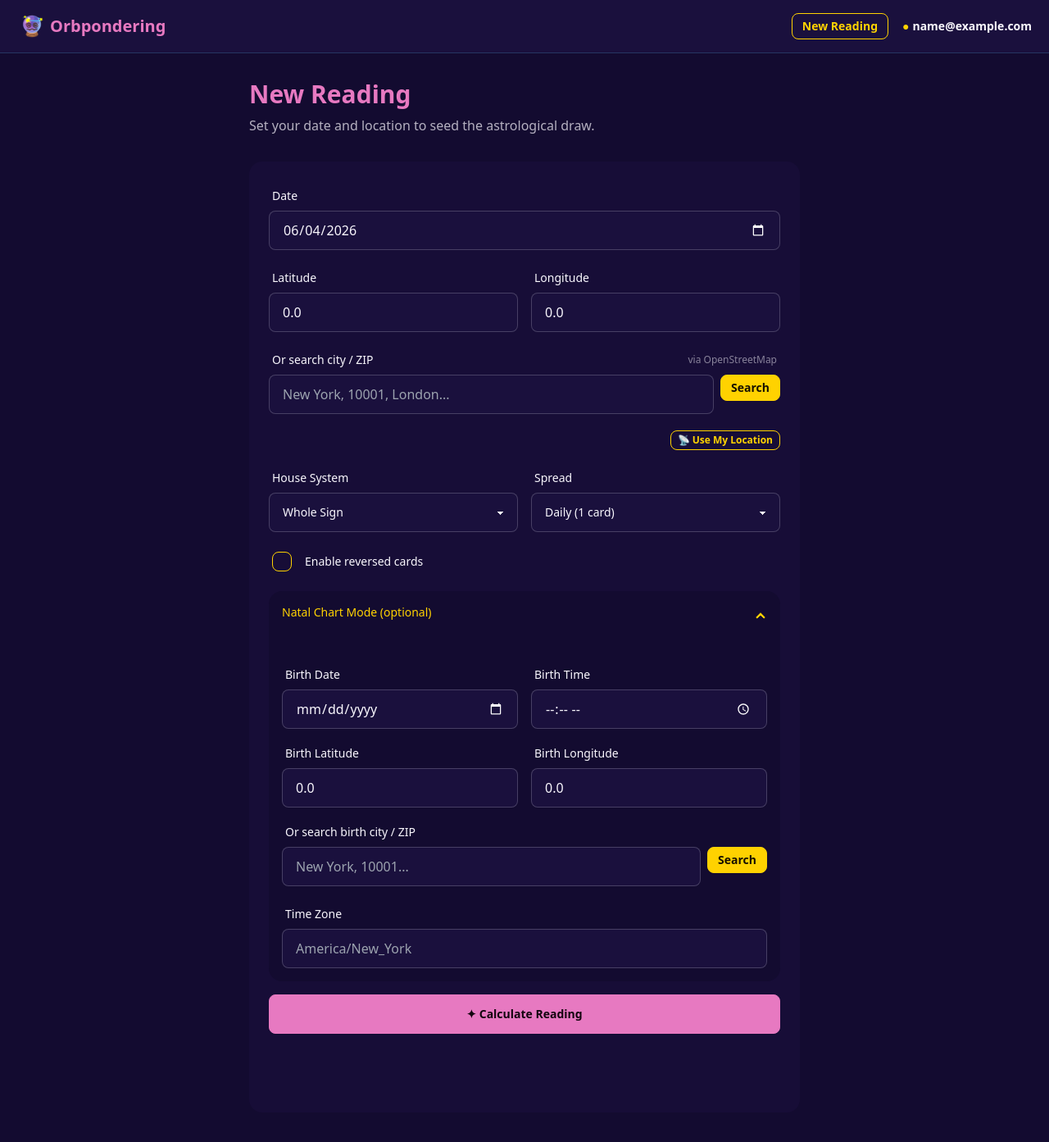
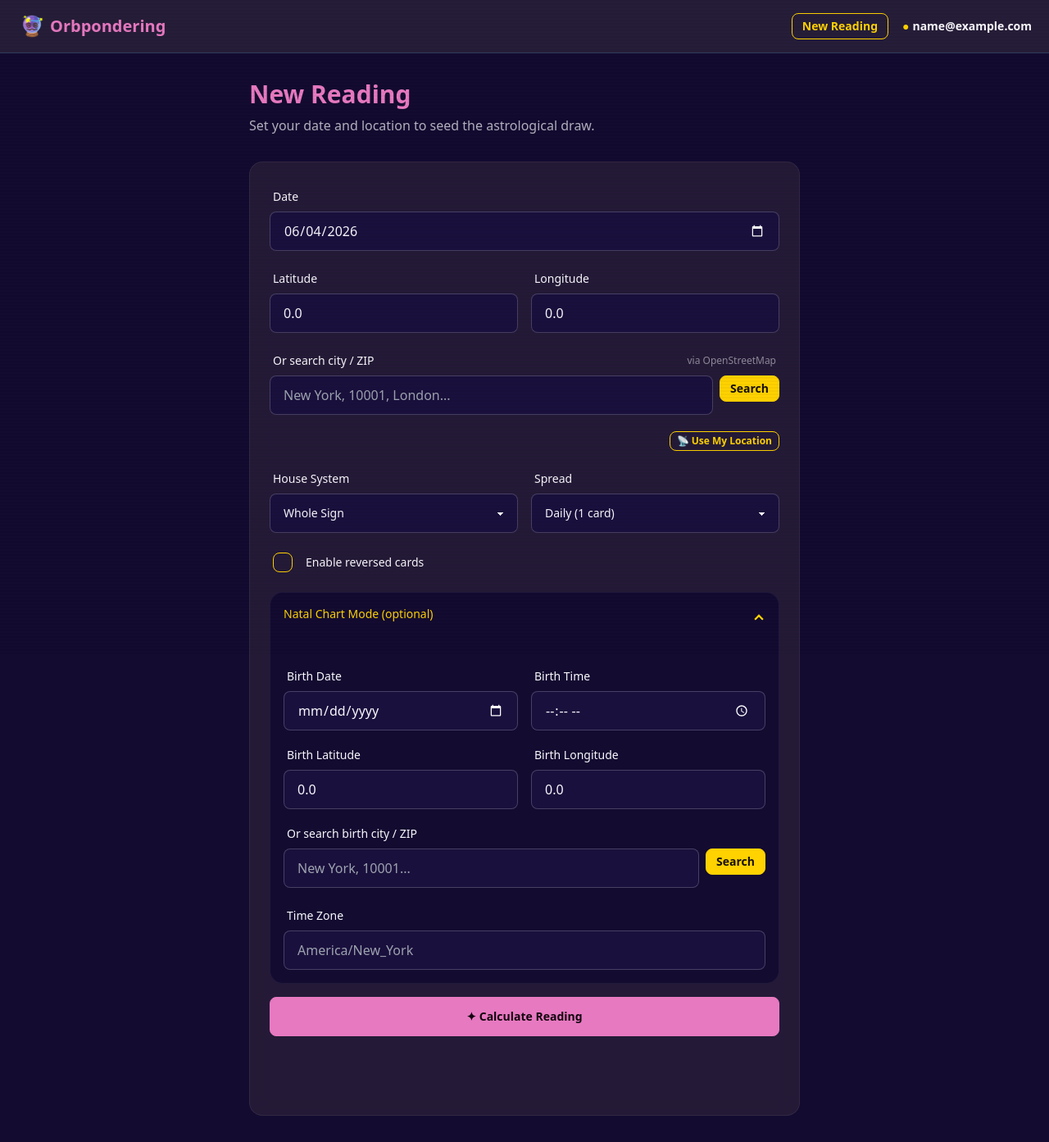
Before and after one commit to phildini/orbpondering, a Django app: page /reading/ in a window 1280 px wide, after a click on "Natal Chart Mode (optional)". Shown: the whole page at 82% size. Before the commit the page ends 1261 px from the top, so only its background shows below. Run offline with Django 5.2, Linux system fonts and the light colour scheme; the visitor is signed in with stand-in values (Sample User, id 1); data comes from the database, SQL or seed files in the repository; style sheets or scripts are compiled from the project's sources.

Commit message:
Cyberpunk styling: CRT grid, glass morphism cards, neon hover glows, scan lines, custom scrollbar (#7)

```diff
--- /dev/null
+++ b/web/orbpondering_web/frontend/static/src/cyberpunk.css
@@ -0,0 +1,199 @@
+/* Cyberpunk aesthetic overrides for Orbpondering */
+/* Load this AFTER Tailwind/DaisyUI output.css */
+
+/* ===== CRT Grid Background ===== */
+body::before {
+  content: '';
+  position: fixed;
+  inset: 0;
+  z-index: -1;
+  pointer-events: none;
+  background-image:
+    repeating-linear-gradient(
+      90deg,
+      rgba(255, 255, 255, 0.02) 0px,
+      transparent 1px,
+      transparent 3px
+    ),
+    repeating-linear-gradient(
+      0deg,
+      rgba(255, 255, 255, 0.025) 0px,
+      transparent 1px,
+      transparent 4px
+    );
+}
+
+/* ===== Scan Line Overlay ===== */
+body::after {
+  content: '';
+  position: fixed;
+  inset: 0;
+  z-index: 9999;
+  pointer-events: none;
+  background: repeating-linear-gradient(
+    0deg,
+    transparent,
+    transparent 2px,
+    rgba(0, 0, 0, 0.03) 2px,
+    rgba(0, 0, 0, 0.03) 4px
+  );
+}
+
+/* ===== Glass Morphism Cards ===== */
+.card {
+  background: rgba(43, 33, 58, 0.75) !important;
+  backdrop-filter: blur(10px);
+  -webkit-backdrop-filter: blur(10px);
+  border: 1px solid rgba(255, 255, 255, 0.06);
+  transition: box-shadow 0.25s ease, border-color 0.25s ease;
+}
+
+.card:hover {
+  border-color: rgba(54, 245, 246, 0.25);
+  box-shadow:
+    0 0 16px rgba(54, 245, 246, 0.10),
+    0 0 4px rgba(54, 245, 246, 0.05);
+}
+
+/* Override for cards inside collapsed sections — no hover glow there */
+.collapse .card:hover {
+  border-color: rgba(255, 255, 255, 0.06);
+  box-shadow: none;
+}
+
+/* ===== Navbar ===== */
+.navbar {
+  backdrop-filter: blur(12px);
+  -webkit-backdrop-filter: blur(12px);
+  background: rgba(43, 33, 58, 0.85) !important;
+}
+
+/* ===== Dropdown menu ===== */
+.dropdown-content {
+  backdrop-filter: blur(12px);
+  -webkit-backdrop-filter: blur(12px);
+  background: rgba(43, 33, 58, 0.9) !important;
+  border: 1px solid rgba(255, 255, 255, 0.08);
+}
+
+/* ===== Button Glow on Hover ===== */
+.btn-primary:hover {
+  box-shadow:
+    0 0 14px rgba(231, 121, 193, 0.35),
+    0 0 4px rgba(231, 121, 193, 0.15);
+}
+
+.btn-secondary:hover {
+  box-shadow:
+    0 0 14px rgba(246, 1, 157, 0.35),
+    0 0 4px rgba(246, 1, 157, 0.15);
+}
+
+.btn-accent:hover {
+  box-shadow:
+    0 0 14px rgba(54, 245, 246, 0.35),
+    0 0 4px rgba(54, 245, 246, 0.15);
+}
+
+.btn-error:hover {
+  box-shadow:
+    0 0 14px rgba(231, 76, 60, 0.35),
+    0 0 4px rgba(231, 76, 60, 0.15);
+}
+
+.btn-success:hover {
+  box-shadow:
+    0 0 14px rgba(39, 174, 96, 0.35),
+    0 0 4px rgba(39, 174, 96, 0.15);
+}
+
+.btn-warning:hover {
+  box-shadow:
+    0 0 14px rgba(243, 156, 18, 0.35),
+    0 0 4px rgba(243, 156, 18, 0.15);
+}
+
+.btn-info:hover {
+  box-shadow:
+    0 0 14px rgba(52, 152, 219, 0.35),
+    0 0 4px rgba(52, 152, 219, 0.15);
+}
+
+/* Ghost buttons (btn-ghost) — subtle glow only */
+.btn-ghost:hover {
+  box-shadow: 0 0 8px rgba(255, 255, 255, 0.06);
+}
+
+/* ===== Badge Styling ===== */
+.badge {
+  border: 1px solid currentColor;
+  text-transform: uppercase;
+  letter-spacing: 0.04em;
+  font-weight: 600;
+}
+
+/* ===== Table Row Hover ===== */
+table.table-zebra tbody tr:hover {
+  background: rgba(54, 245, 246, 0.04) !important;
+}
+
+/* ===== Custom Scrollbar ===== */
+::-webkit-scrollbar {
+  width: 6px;
+  height: 6px;
+}
+
+::-webkit-scrollbar-track {
+  background: rgba(26, 26, 46, 0.5);
+}
+
+::-webkit-scrollbar-thumb {
+  background: rgba(54, 245, 246, 0.3);
+  border-radius: 3px;
+}
+
+::-webkit-scrollbar-thumb:hover {
+  background: rgba(54, 245, 246, 0.5);
+}
+
+/* Firefox scrollbar */
+* {
+  scrollbar-width: thin;
+  scrollbar-color: rgba(54, 245, 246, 0.3) rgba(26, 26, 46, 0.5);
+}
+
+/* ===== Input / Select / Textarea Glow on Focus ===== */
+.input:focus,
+.select:focus,
+.textarea:focus {
+  border-color: rgba(54, 245, 246, 0.5) !important;
+  box-shadow:
+    0 0 0 1px rgba(54, 245, 246, 0.15),
+    0 0 10px rgba(54, 245, 246, 0.08) !important;
+  outline: none;
+}
+
+/* ===== Details / Collapse Styling ===== */
+details.collapse {
+  border: 1px solid rgba(255, 255, 255, 0.06);
+  transition: border-color 0.25s ease;
+}
+
+details.collapse:hover {
+  border-color: rgba(54, 245, 246, 0.15);
+}
+
+/* ===== Link Hover ===== */
+.link-accent:hover {
+  text-shadow: 0 0 8px rgba(54, 245, 246, 0.4);
+}
+
+/* ===== Alert / Notification Styling ===== */
+.alert {
+  border: 1px solid rgba(255, 255, 255, 0.08);
+}
+
+/* ===== Hero Section (Landing page) ===== */
+.hero {
+  background: transparent;
+}
--- a/web/orbpondering_web/frontend/templates/frontend/base.html
+++ b/web/orbpondering_web/frontend/templates/frontend/base.html
@@ -6,6 +6,7 @@
   <title>Orbpondering — {% block title %}Tarot &amp; Astrology{% endblock %}</title>
   <link rel="icon" type="image/png" href="{% static 'img/logo.png' %}">
   <link href="{% static 'css/output.css' %}" rel="stylesheet">
+  <link href="{% static 'src/cyberpunk.css' %}" rel="stylesheet">
   <script src="https://unpkg.com/htmx.org@2.0.4/dist/htmx.min.js" crossorigin="anonymous"></script>
   <meta name="htmx-config" content='{"selfRequestsOnly": false}'>
 </head>
```
